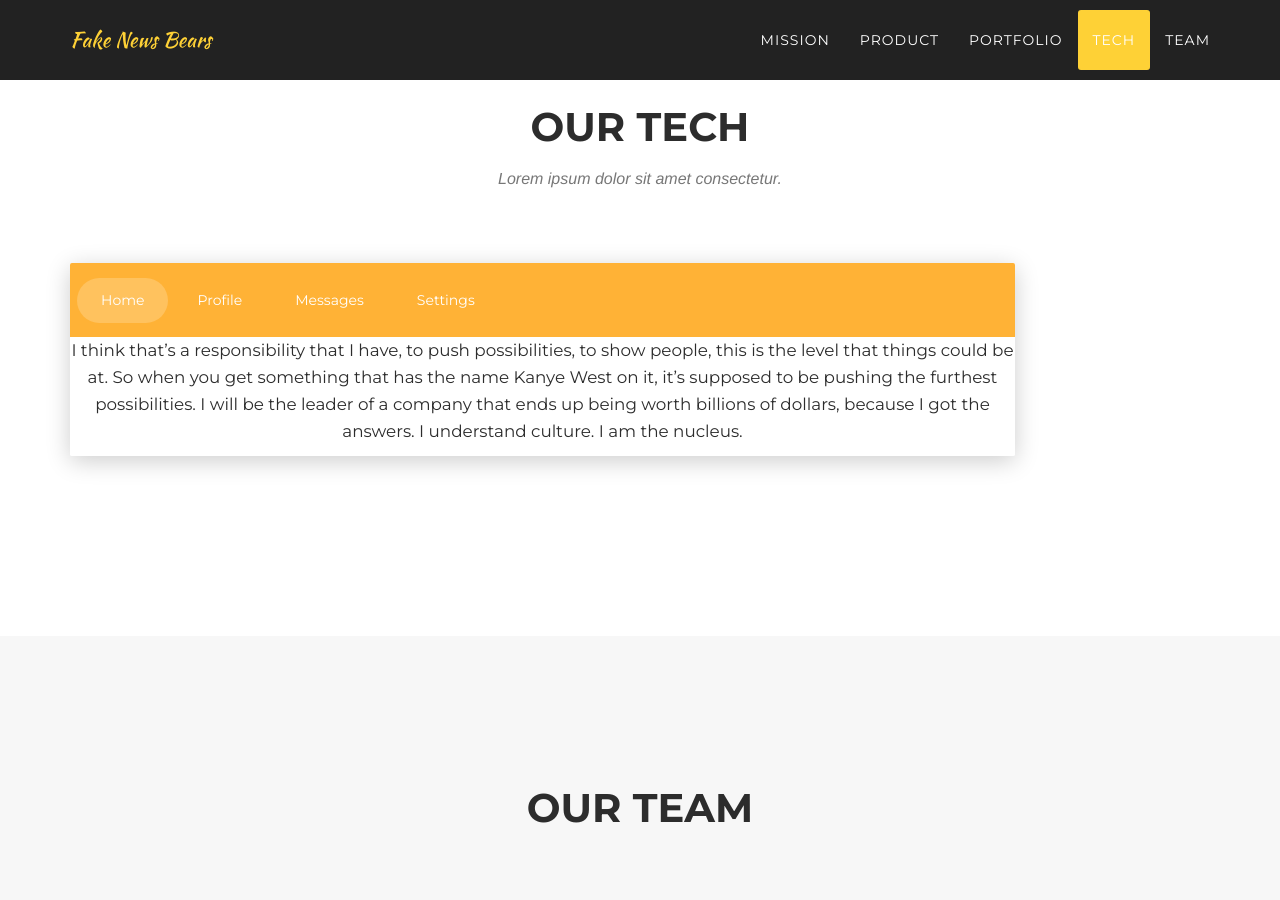
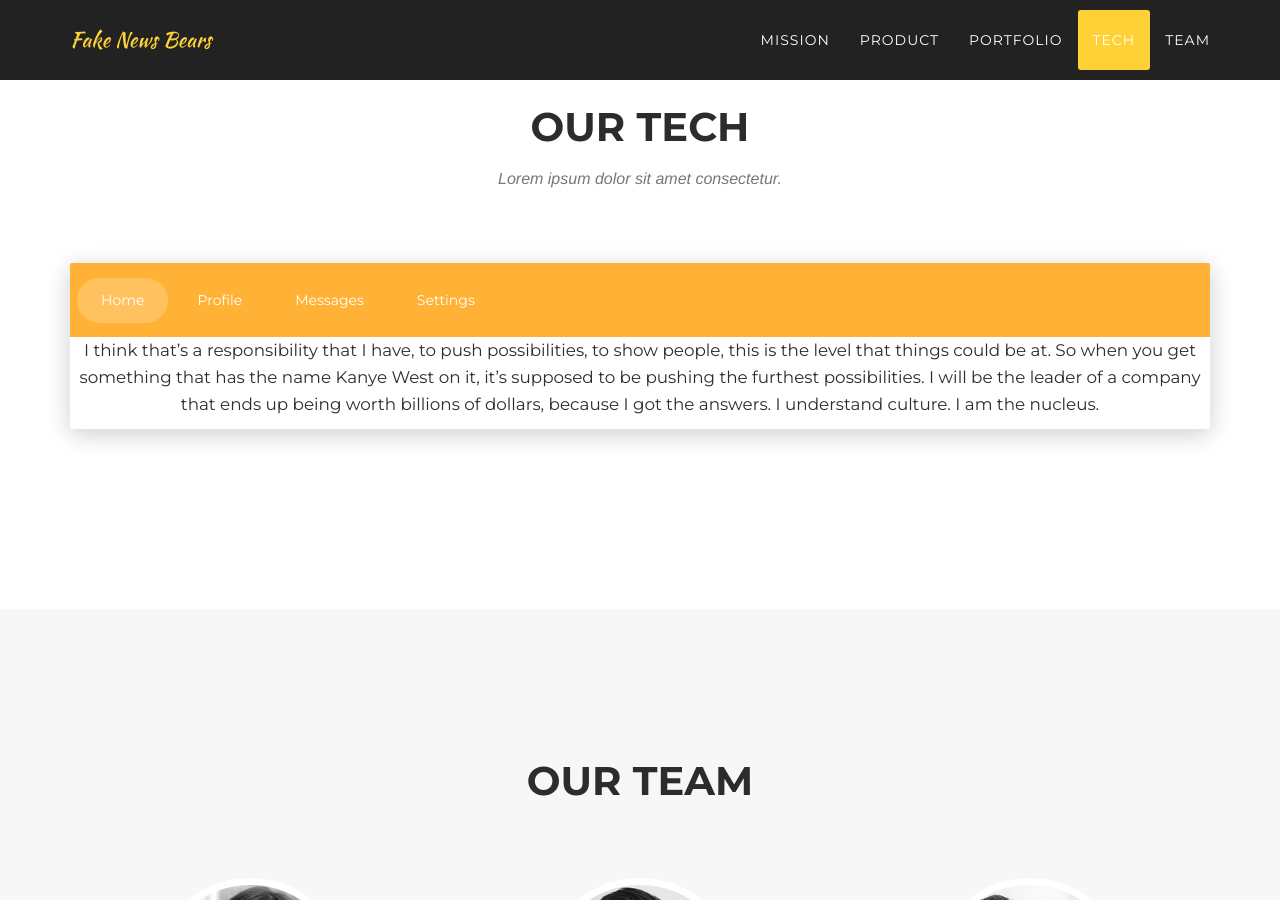
Before and after one commit to akikoiwamizu/fake-news-bears, a Jekyll site: the page built from index.html, in a window 1280 px wide and 900 px high, scrolled down 4329 px. Built offline with Jekyll 4.4.1, drawn with Linux system fonts in a browser that asks for light colours; some web fonts are replaced.

Commit message:
Update infra.html

```diff
--- a/_includes/infra.html
+++ b/_includes/infra.html
@@ -7,8 +7,8 @@
                     <h3 class="section-subheading text-muted">Lorem ipsum dolor sit amet consectetur.</h3>
                 </div>
             </div>
-            <div class="row text-center">
-                <div class="col-md-10 ml-auto col-xl-6 mr-auto">
+            <div class="row">
+                <div class="col-lg-12 text-center">
                   <!-- Tabs with Background on Card -->
                   <div class="card">
                     <div class="card-header">
```
